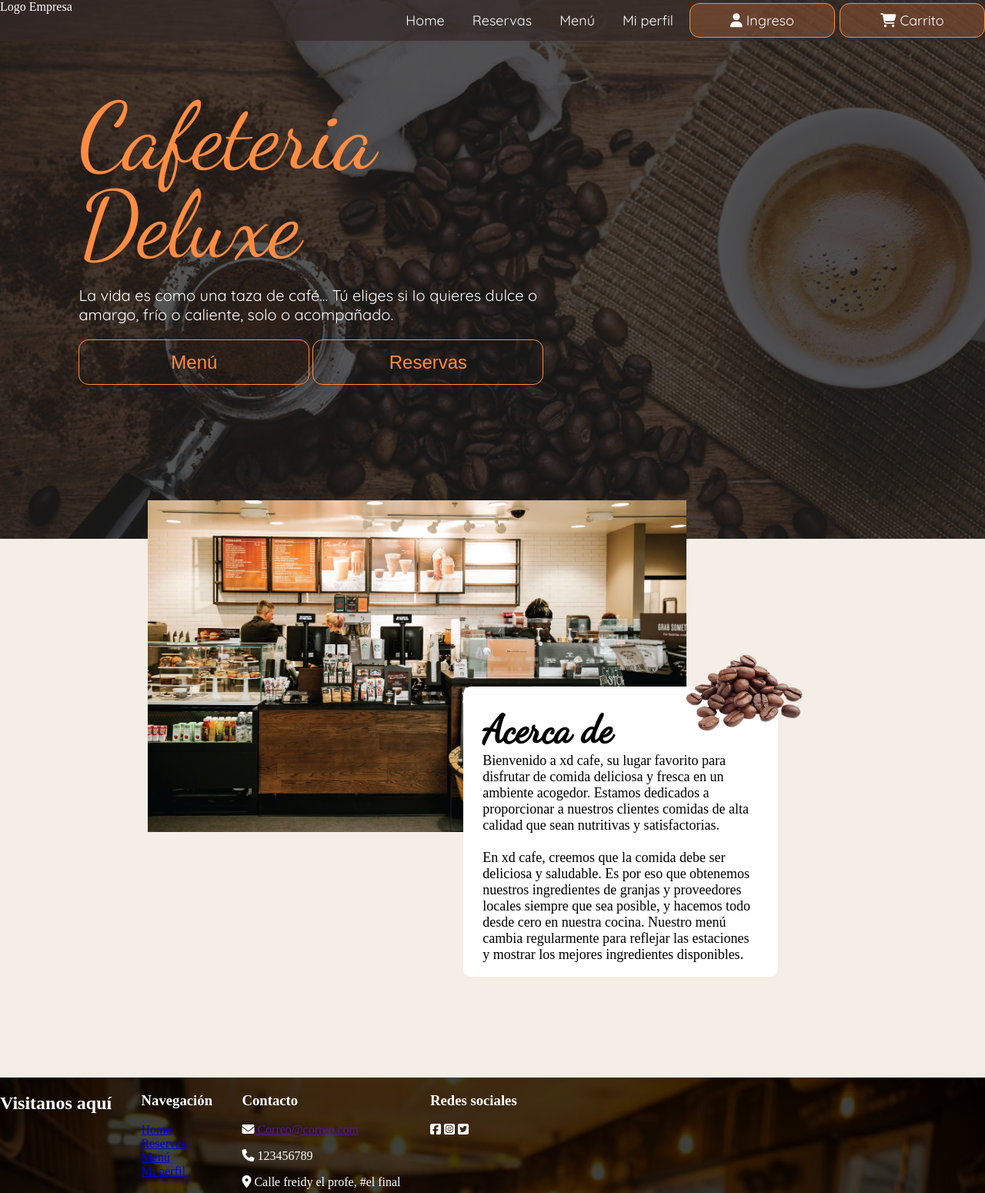
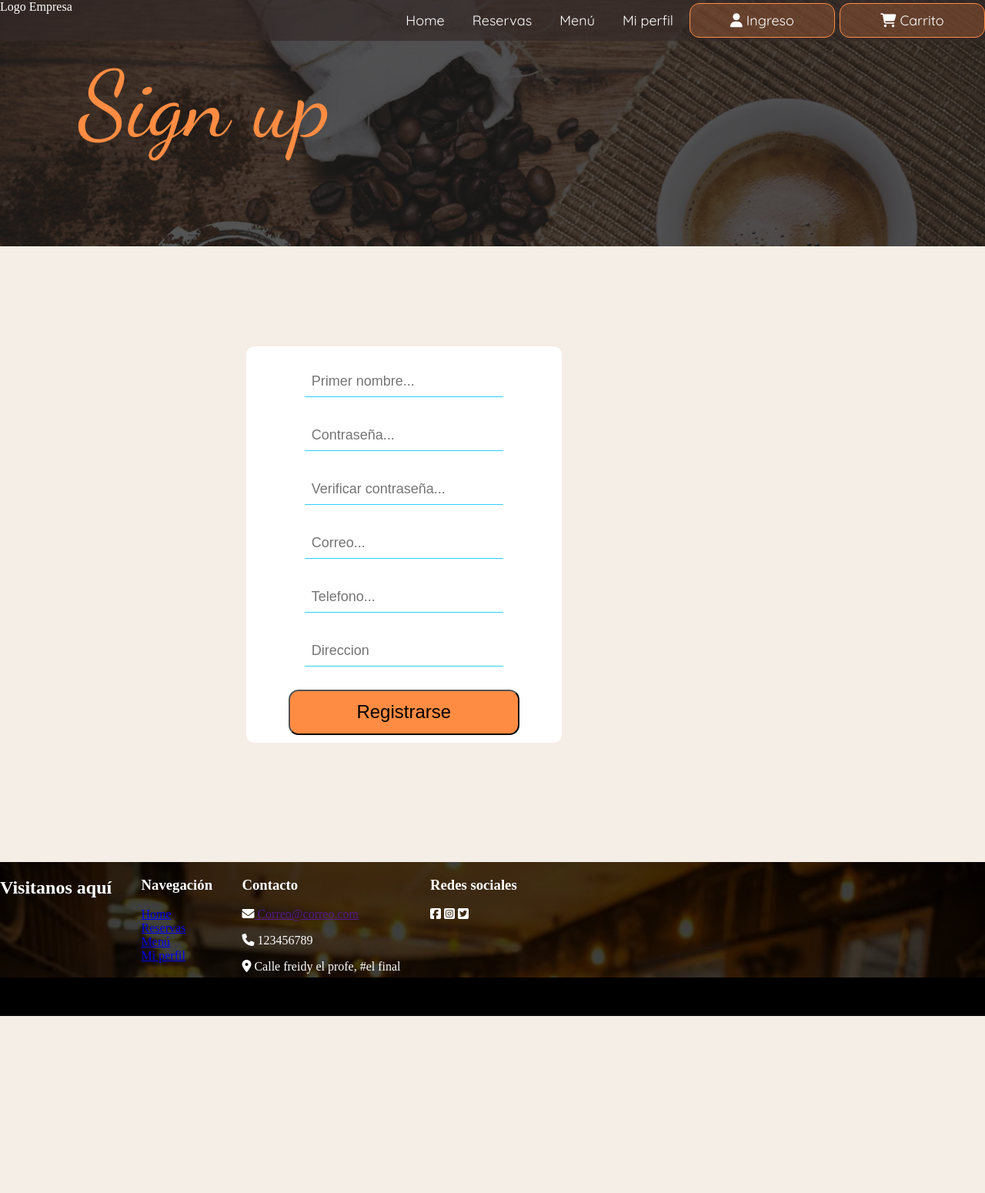
Before and after one commit to yeuryf007/Web-Cafeteria, a PHP site: page /signup.php in a window 1280 px wide. Shown: the whole page at 77% size. After the commit the page ends 1320 px from the top, so only its background shows below. Run offline with PHP 8.4, Linux system fonts and the light colour scheme; some libraries are stand-ins or nearby versions; some web fonts are replaced.

Commit message:
Inicio css sign up

```diff
--- a/css/stylesignup.css
+++ b/css/stylesignup.css
@@ -24,14 +24,30 @@
     z-index: 999;
 }
 
-.titulo{
-    align-items: center;
-    justify-content: center;
-    margin-bottom: 200px;
-    margin-top: auto;
-    margin-left: 8%;
-    width: 50%;
+.aa{
+    display: inline-block;
 }
+
+.boton{
+    box-sizing: border-box;
+    width: 300px;
+    height: 59px;
+    background-color: #ff8c42;
+    border-radius: 13px;
+    color: black;
+    font-size:  x-large;
+    align-self: center;
+    padding: 10px;
+    margin: 0;
+}
+
+.boton:hover{
+    background: transparent;
+    border: 1px solid #FF8C42;
+    cursor: pointer;
+    color: #FF8C42;
+}
+
 
 .titulo>h1{
     font-size: 120px;
@@ -41,3 +57,39 @@
     line-height: 115px;
     font-weight: 400;
 }
+.formulario{
+
+    height: 900px;
+    width: 700px;
+    border-radius: 5px;
+    margin-top: 300px;
+}
+#divida{
+    margin-top: 30px;
+    margin-left: 30px;
+    display: flex;
+    flex-direction: column;
+    justify-content: center;
+    align-items: center;
+    padding-bottom: 10px;
+}
+.textbox input {
+    text-align: left;
+    border: none;
+    outline: none;
+    background: none;
+    color: #2cd1fa;
+    font-size: 18px;
+    width: 67%;
+    float: left;
+    margin-bottom: 30px;
+    border-bottom: 1px solid #2cd1fa;
+    padding:9px;
+  }
+  main{
+    background-color: #F5EEE6;
+    height: 800px;
+    display: flex;
+    justify-content: center;
+    align-items: center;
+  }
--- a/header.php
+++ b/header.php
@@ -10,7 +10,7 @@
             <!--
                 el enlace del boton de ingreso se pega al boton de carrito, hay que hacerle hide al boton de carrito hasta que alguien ingrese
             -->
-            <a class="a-button" href="ingreso.php">
+            <a class="a-button" href="signup.php">
                 <button class="boton2">
                     <i class="fa-solid fa-user" style="color: #ffffff;"></i>
                     Ingreso
--- a/signup.php
+++ b/signup.php
@@ -3,8 +3,11 @@
 <head>
     <link href='https://fonts.googleapis.com/css?family=Dancing Script' rel='stylesheet'>
     <link href='https://fonts.googleapis.com/css?family=Quicksand' rel='stylesheet'>
+
     <link type="text/css" rel="stylesheet" href="css/stylehome.css">
+    <link rel="stylesheet" href="css/stylesignup.css">
     <link href="https://fonts.cdnfonts.com/css/quicksand" rel="stylesheet">
+
     <script src="https://kit.fontawesome.com/87238b4970.js" crossorigin="anonymous"></script>
     <meta charset="UTF-8">
     <meta http-equiv="X-UA-Compatible" content="IE=edge">
@@ -17,20 +20,22 @@
 include_once 'header.php';
 ?>
         <div class="titulo">
-            <h1>Cafeteria Deluxe</h1>
-            <p>La vida es como una taza de café... Tú eliges si Io quieres dulce o amargo, frío o caliente, solo o acompañado.</p>
-            <a class="a-button" href="menu.php"><button class="boton3">Menú</button></a>
-            <a class="a-button" href="reservas.php"><button class="boton3">Reservas</button></a>
+            <h1>Sign up</h1>
         </div>
     </header>
     <main>
-        <img id="mostrador" src="imagenes/mostrador-cafeteria.jpg" alt=""></img>
+    <form class="formulario" action="signup.inc.php" method="post">
+        <div class="textbox" id="divida">
+        <input placeholder="Primer nombre..." type="text" name="nombre" required>
+        <input placeholder="Contraseña..." type="password" name="password" required>
+        <input placeholder="Verificar contraseña..." type="text" name="repassword" required>
+        <input placeholder="Correo..." type="email" name="email" required>
+        <input placeholder="Telefono..." type="text"  name="numero" required>
+        <input placeholder="Direccion" type="text" name="direccion" required>
+        <a class="a-button" href=""><button class="boton" name="submit" type="submit">Registrarse</button></a>
+        </div>
 
-        <div>
-            <h2>Acerca de<img id="granos" src="imagenes/granos.png" alt=""></img></h2>
-
-            <p>Bienvenido a xd cafe, su lugar favorito para disfrutar de comida deliciosa y fresca en un ambiente acogedor. Estamos dedicados a proporcionar a nuestros clientes comidas de alta calidad que sean nutritivas y satisfactorias. <br><br> En xd cafe, creemos que la comida debe ser deliciosa y saludable. Es por eso que obtenemos nuestros ingredientes de granjas y proveedores locales siempre que sea posible, y hacemos todo desde cero en nuestra cocina. Nuestro menú cambia regularmente para reflejar las estaciones y mostrar los mejores ingredientes disponibles.</p>
-        </div>
+      </form>
     </main>
 </body>
     <?php
```
Also changed, not shown: includes/signup.inc.php (added).
